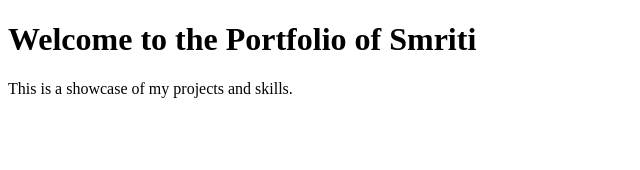
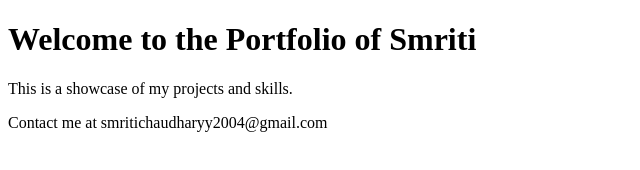
Before and after one commit to SmiChau/Portfolio-Site, a plain HTML site: page index.html in a window 1280 px wide. Shown: the whole page, without its empty margins (0-640 px from the left). Drawn offline with Linux system fonts and the light colour scheme.

Commit message:
feat: add contact footer

```diff
--- a/index.html
+++ b/index.html
@@ -6,5 +6,9 @@
   <body>
     <h1>Welcome to the Portfolio of Smriti</h1>
     <p>This is a showcase of my projects and skills.</p>
+    <footer>
+      <p>Contact me at smritichaudharyy2004@gmail.com</p>
+
+    </footer>
   </body>
 </html>
```
